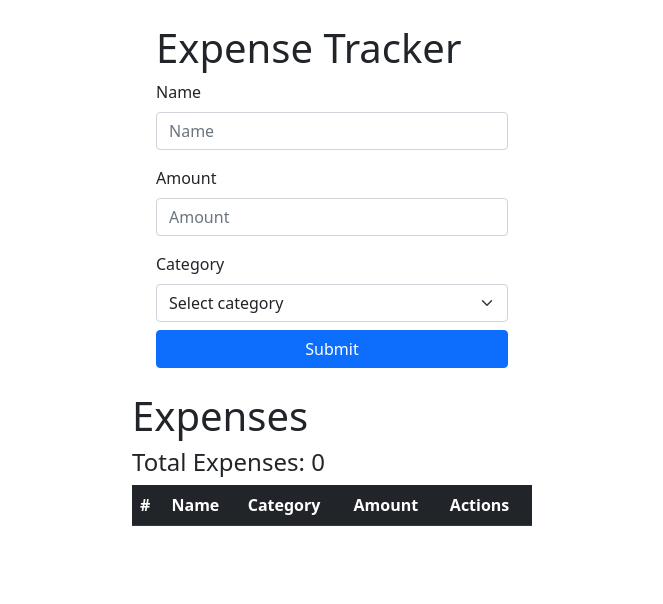
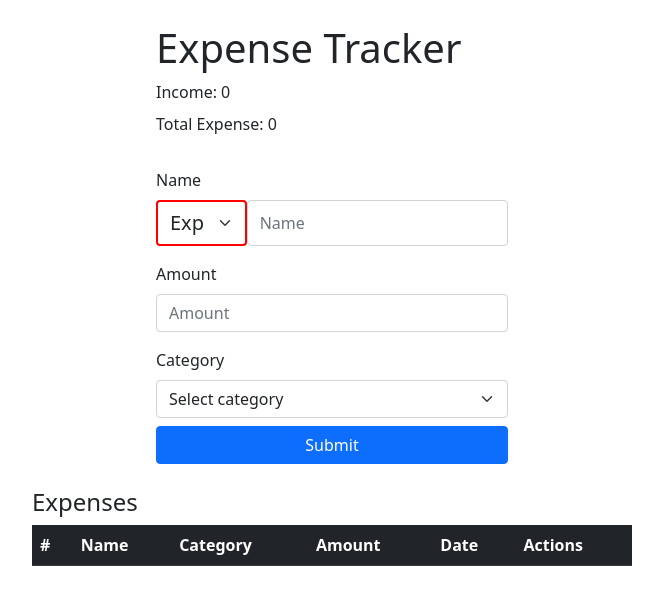
Before and after one commit to SilasAggrey/expense-tracker, a React (Create React App) app: page / in a window 1280 px wide. Shown: the top 604 px of the page, without its empty margins (308-971 px from the left). Built offline with nearby package versions, Linux system fonts and the light colour scheme.

Commit message:
refactoring

```diff
--- a/package.json
+++ b/package.json
@@ -7,6 +7,7 @@
     "@testing-library/react": "^12.1.4",
     "@testing-library/user-event": "^13.5.0",
     "bootstrap": "^5.1.3",
+    "moment": "^2.29.1",
     "react": "^17.0.2",
     "react-bootstrap": "^2.2.1",
     "react-dom": "^17.0.2",
--- a/src/App.js
+++ b/src/App.js
@@ -4,7 +4,7 @@ import Expenselist from "./components/Expenselist";
 
 function App() {
   return (
-    <div style={{ width: "400px", margin: "auto" }}>
+    <div style={{ width: "600px", margin: "auto" }}>
       <ExpenseForm />
       <Expenselist />
     </div>
--- a/src/components/Expense.js
+++ b/src/components/Expense.js
@@ -10,6 +10,7 @@ import {
 } from "react-bootstrap";
 import { useDispatch } from "react-redux";
 import { deleteExpense, editExpense } from "../actions/actions";
+import moment from "moment";
 
 const Expense = ({ expense, index }) => {
   const dispatch = useDispatch();
@@ -48,20 +49,12 @@ const Expense = ({ expense, index }) => {
         <td>{expense.title}</td>
         <td>{expense.category}</td>
         <td>${expense.amount}</td>
+        <td>{moment(expense.date).format("MMMM Do YYYY")}</td>
         <td>
-          <Button
-            onClick={() => setIsShowing(true)}
-            size="small"
-            className="w-100"
-          >
+          <Button onClick={() => setIsShowing(true)} size="small">
             Edit
           </Button>
-          <Button
-            variant="danger"
-            onClick={handleDelete}
-            size="small"
-            className="w-100"
-          >
+          <Button variant="danger" onClick={handleDelete} size="small">
             Delete
           </Button>
         </td>
--- a/src/components/ExpenseForm.js
+++ b/src/components/ExpenseForm.js
@@ -3,12 +3,13 @@ import { v4 as uuid } from "uuid";
 import { Button, FormControl, FormGroup, FormLabel } from "react-bootstrap";
 import { Form } from "react-bootstrap";
 import { createExpense } from "../actions/actions";
-import { useDispatch } from "react-redux";
+import { useDispatch, useSelector } from "react-redux";
 
 const ExpenseForm = (props) => {
   const [title, setTitle] = useState("");
   const [amount, setAmount] = useState("");
   const [category, setCategory] = useState("");
+  const [type, setType] = useState("exp");
   const date = new Date();
 
   const dispatch = useDispatch();
@@ -25,14 +26,38 @@ const ExpenseForm = (props) => {
     };
 
     dispatch(createExpense(newExpense));
+    setCategory("");
   };
 
+  const expenses = useSelector((state) => state.expenses);
+
+  const totalExpenses = expenses.reduce((prev, cur) => (prev += cur.amount), 0);
+
   return (
-    <div>
+    <div style={{ width: "400px", margin: "auto" }}>
       <Form className="rounded p-4 p-sm-6" onSubmit={handleSubmit}>
-        <FormGroup className="mb-3" controlId="formBasicName">
-          <h1>Expense Tracker</h1>
-          <FormLabel>Name</FormLabel>
+        <h1>Expense Tracker</h1>
+        <div>
+          <FormLabel>Income: 0 </FormLabel>
+          <br />
+          <FormLabel>Total Expense: {totalExpenses}</FormLabel>
+        </div>
+        <br />
+        <FormLabel>Name</FormLabel>
+        <FormGroup className="mb-3 d-flex" controlId="formBasicName">
+          <Form.Select
+            style={{
+              fontSize: "20px",
+              width: "30%",
+              border: type === "inc" ? "2px solid lightgreen" : "2px solid red",
+            }}
+            aria-label="Default select example"
+            onChange={(e) => setType(e.target.value)}
+          >
+            <option value="exp">Exp</option>
+            <option value="inc">Inc</option>
+          </Form.Select>
+
           <Form.Control
             type="text"
             placeholder="Name"
@@ -57,6 +82,7 @@ const ExpenseForm = (props) => {
           <FormLabel>Category</FormLabel>
           <Form.Select
             aria-label="Default select example"
+            value={category}
             onChange={(e) => setCategory(e.target.value)}
           >
             <option>Select category</option>
--- a/src/components/Expenselist.js
+++ b/src/components/Expenselist.js
@@ -5,12 +5,9 @@ import Expense from "./Expense";
 const Expenselist = (props) => {
   const expenses = useSelector((state) => state.expenses);
 
-  const total = expenses.reduce((prev, cur) => prev + cur.amount, 0);
-
   return (
     <div>
-      <h1>Expenses</h1>
-      <h4>Total Expenses: {total}</h4>
+      <h4>Expenses</h4>
       <table className="table table-dark table-striped">
         <thead>
           <tr>
@@ -18,6 +15,7 @@ const Expenselist = (props) => {
             <th scope="col">Name</th>
             <th scope="col">Category</th>
             <th scope="col">Amount</th>
+            <th scope="col">Date</th>
             <th scope="col">Actions</th>
           </tr>
         </thead>
```
Also changed, not shown: 1 other file (tests, documents, lock files or other folders).
